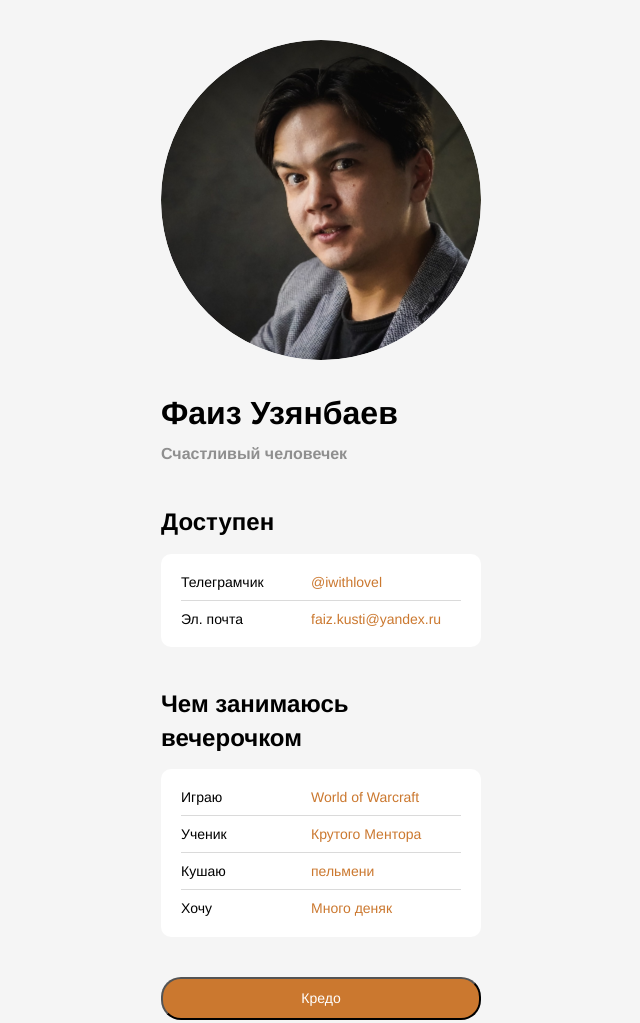
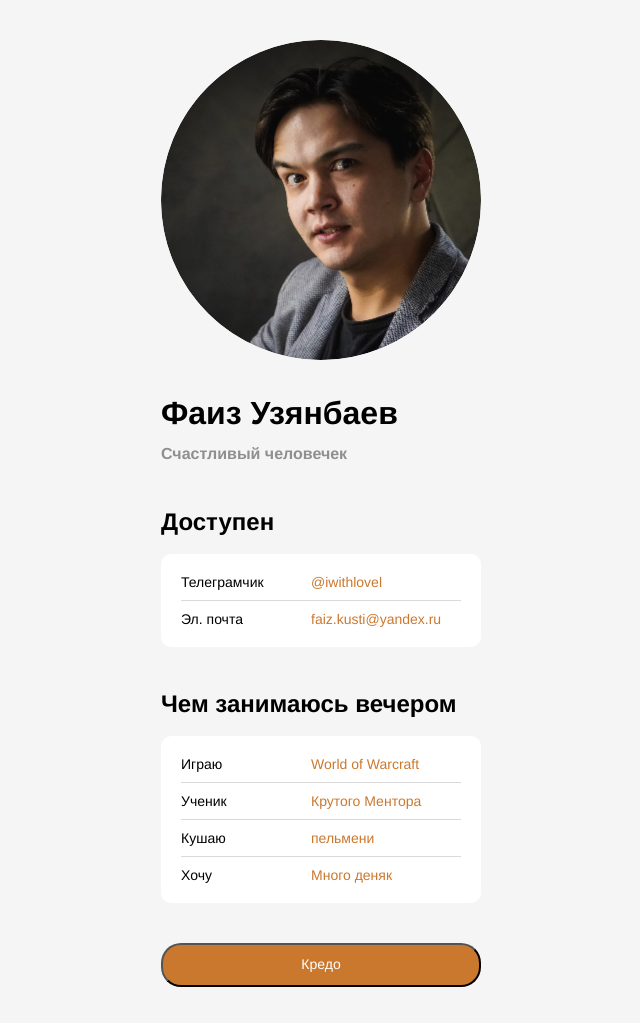
Before and after one commit to Hapypopka/Hapypopka.github.io, a plain HTML site: page index.html in a window 1280 px wide. Shown: the whole page, without its empty margins (319-959 px from the left). Drawn offline with Linux system fonts and the light colour scheme.

Commit message:
Поменял телеграм на телеграмчик и изменил кредо

```diff
--- a/index.html
+++ b/index.html
@@ -32,7 +32,7 @@
         </ul>
       </section>
       <section class="links">
-        <h2 class="links__header">Чем занимаюсь вечерочком</h2>
+        <h2 class="links__header">Чем занимаюсь вечером</h2>
         <ul class="links__container">
           <li class="links__link">
             <p class="links__title">Играю</p>
```
